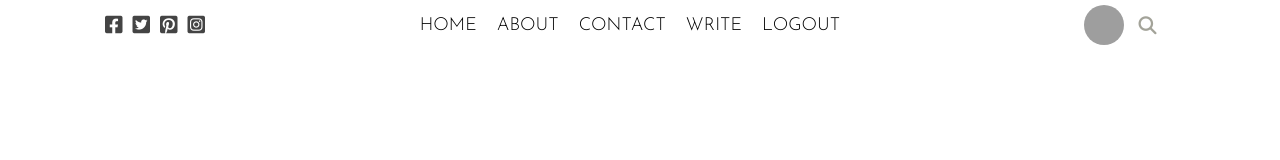
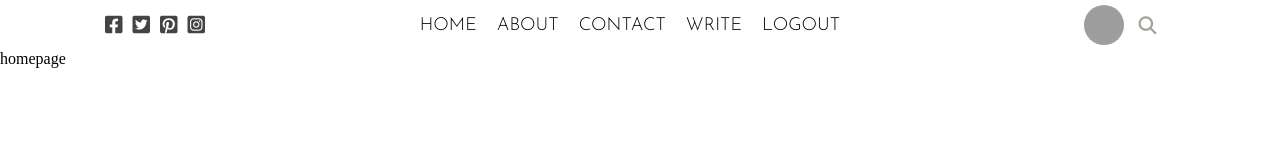
Before and after one commit to TaylorH07/wc-blog, a React (Create React App) app: page / in a window 1280 px wide. Shown: the top 160 px of the page. Built offline with nearby package versions, Linux system fonts and the light colour scheme; grey boxes are pictures that could not be loaded.

Commit message:
added header and pages folder, began header

```diff
--- a/src/App.js
+++ b/src/App.js
@@ -1,8 +1,12 @@
+import Home from './pages/home/Home';
 import NavBar from './navbar/NavBar'
 
 function App() {
   return (
-    <NavBar />
+    <>
+      <NavBar />
+      <Home/>
+    </>
   );
 }
 
--- /dev/null
+++ b/src/header/Header.jsx
@@ -0,0 +1,11 @@
+import './header.css'
+
+export default function Header() {
+  return (
+        <div className='header'>
+          <div className="headerTitles">
+
+            </div>
+        </div>
+    )
+}
--- /dev/null
+++ b/src/pages/home/Home.jsx
@@ -0,0 +1,12 @@
+import Header from '../../header/Header'
+import './home.css'
+
+export default function Home() {
+  return (
+        <div className='home'>
+            <Header />
+            homepage
+
+        </div>
+    )
+}
```
Also changed, not shown: src/header/header.css (added), src/pages/home/home.css (added).
